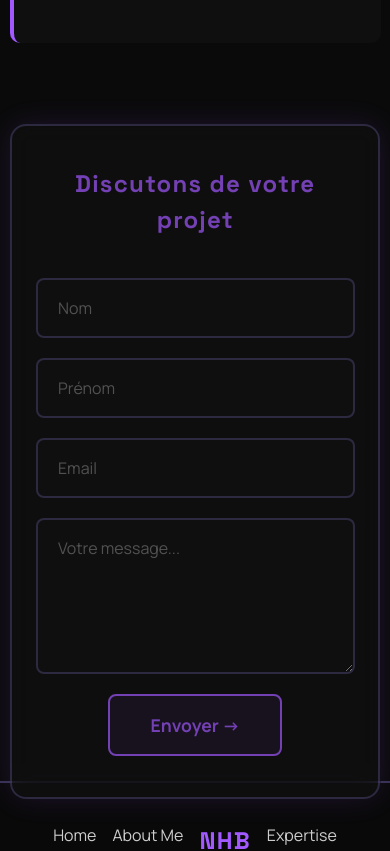
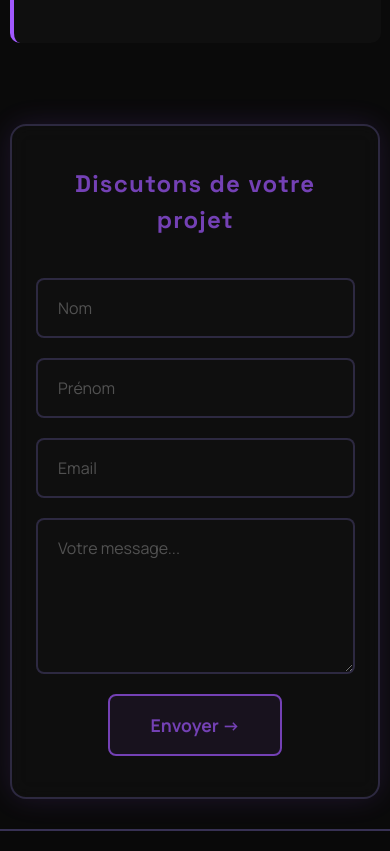
Before and after one commit to blueskyfix/portfolio-nhb_nextjs, a Next.js app: page / in a window 390 px wide. Shown: the part 6480-7331 px from the top of the page. Built offline with nearby package versions, Linux system fonts and the light colour scheme.

Commit message:
margin contact section updated

```diff
--- a/app/globals.css
+++ b/app/globals.css
@@ -1027,7 +1027,7 @@ footer .social-links li a:hover img { filter: brightness(0); }
   .cit { margin: 2rem auto; padding: 2.5rem 1.5rem 2rem; width: 95%; }
   .cit::before { font-size: 3.5rem; }
 
-  #contact { padding: 2.5rem 1.5rem; margin: 2rem auto; }
+  #contact { padding: 2.5rem 1.5rem; margin: 2rem auto; margin-bottom: 5rem; }
   .form-row { grid-template-columns: 1fr; }
 
   footer { padding: 2.5rem 1.5rem 1rem; }
```
